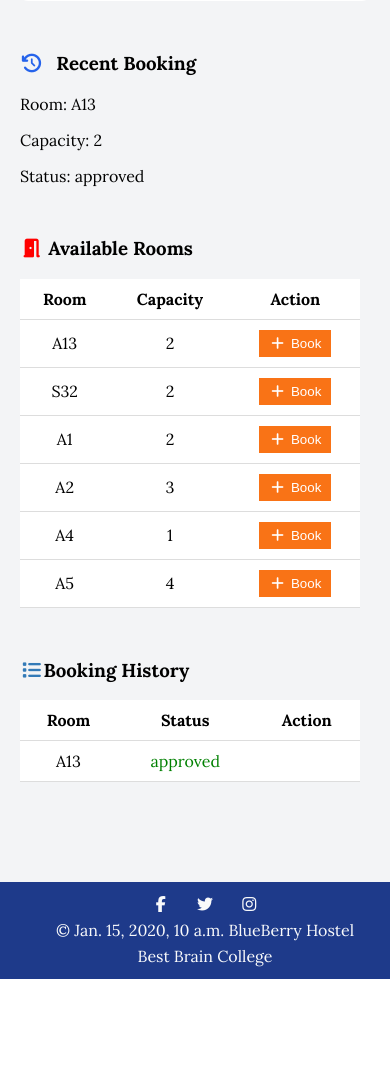
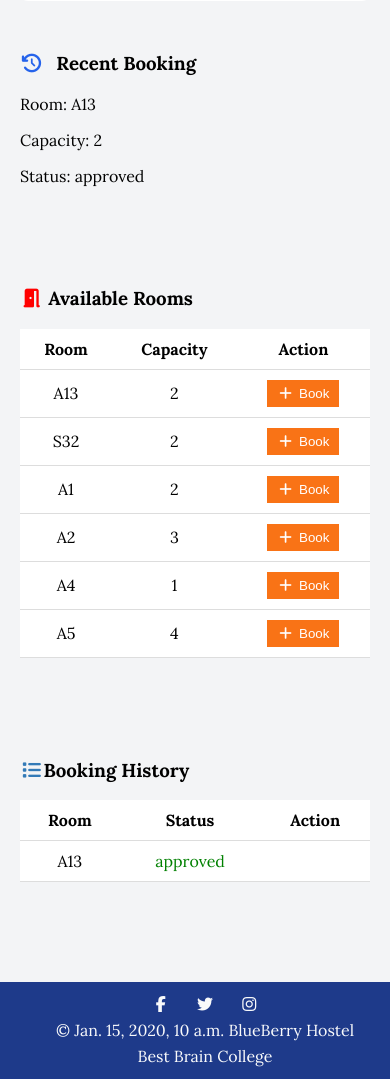
Before and after one commit to gyambibykelvin/blueberry-hostel, a Django app: template backend/core/templates/core/dashboard.html in a window 390 px wide. Shown: the part 874-1953 px from the top of the page. Before the commit the page ends 1853 px from the top, so only its background shows below. Run offline with Django 5.2, Linux system fonts and the light colour scheme; data comes from the database, SQL or seed files in the repository; tables that the repository leaves empty hold one stand-in row (values such as "Sample post"); the template is opened without the code that fills it: values that come from a table or form of the project are taken from there, most other values are stand-ins (such as "Sample title", 1, 10 or a date in 2020); some libraries are stand-ins or nearby versions.

Commit message:
update dashboard.css

```diff
--- a/backend/core/static/core/dashboard.css
+++ b/backend/core/static/core/dashboard.css
@@ -279,4 +279,12 @@ footer .social-media-links a:hover {
     grid-template-columns: repeat(1, 1fr);
     gap: 10px;
   }
+  .recent-section,
+  .available-section,
+  .booking-section {
+    margin-top: 30px;
+    margin-left: 20px;
+    margin-bottom: 100px;
+    margin-right: 20px;
+  }
 }
```
